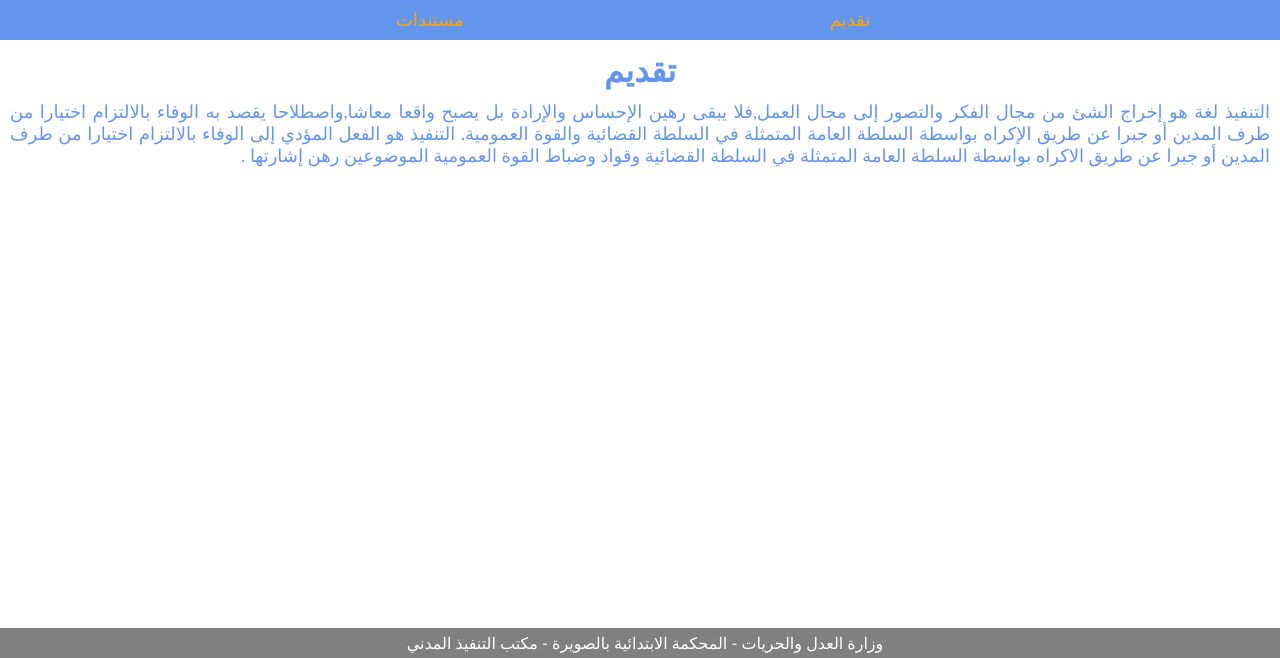
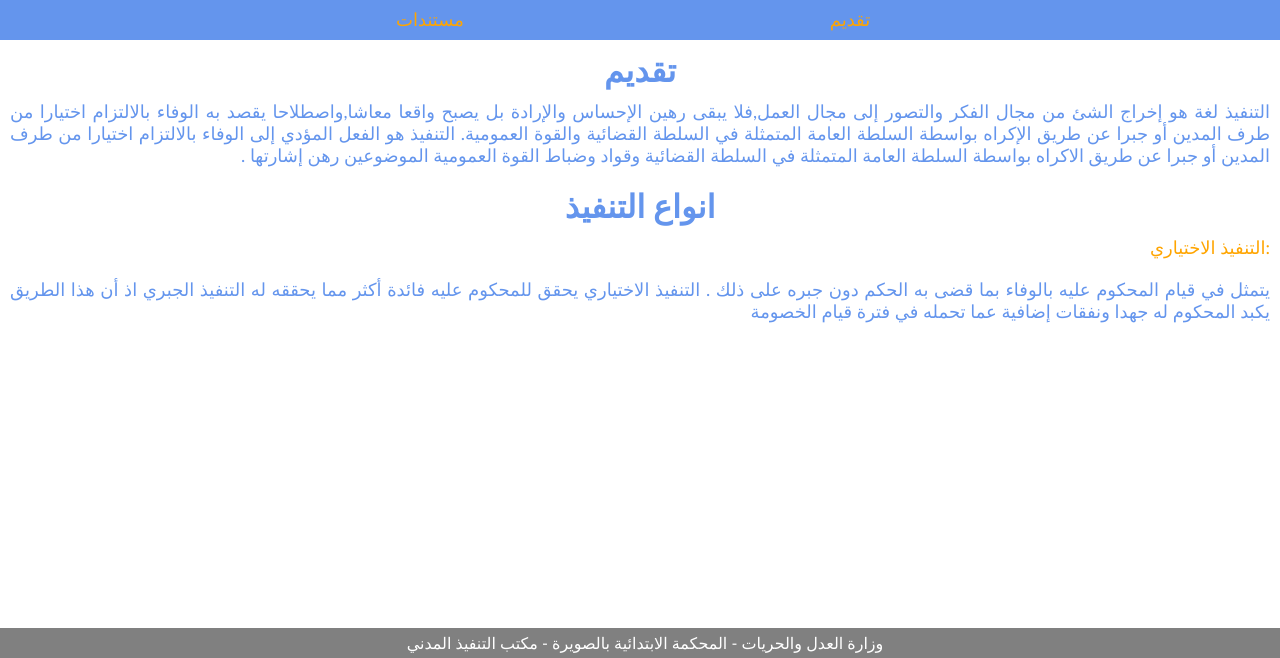
Before and after one commit to ouechen/tpi.github.io, a plain HTML site: page index.html in a window 1280 px wide. Shown: the part 142-800 px from the top of the page. Drawn offline with Linux system fonts and the light colour scheme.

Commit message:
Add files via upload

```diff
--- a/index.html
+++ b/index.html
@@ -30,6 +30,11 @@
         <p>التنفيذ لغة هو إخراج الشئ من مجال الفكر والتصور إلى مجال العمل,فلا يبقى رهين الإحساس والإرادة بل يصبح واقعا معاشا,واصطلاحا يقصد به الوفاء بالالتزام اختيارا من طرف المدين أو جبرا عن طريق الإكراه بواسطة السلطة العامة المتمثلة في السلطة القضائية والقوة العمومية.
             التنفيذ هو الفعل المؤدي إلى الوفاء بالالتزام اختيارا من طرف المدين أو جبرا عن طريق الاكراه بواسطة السلطة العامة المتمثلة في السلطة القضائية وقواد وضباط القوة العمومية الموضوعين رهن إشارتها .
         </p>
+        <h1>انواع التنفيذ</h1>
+        <p style="color: orange;"> :التنفيذ الاختياري </p>
+        <p>يتمثل في قيام المحكوم عليه بالوفاء بما قضى به الحكم دون جبره على ذلك .
+            التنفيذ الاختياري يحقق للمحكوم عليه فائدة أكثر مما يحققه له التنفيذ الجبري اذ أن هذا الطريق يكبد المحكوم له جهدا ونفقات إضافية عما تحمله في فترة قيام الخصومة
+        </p>
 
     </main>
     <footer>وزارة العدل والحريات - المحكمة الابتدائية بالصويرة - مكتب التنفيذ المدني</footer>
```
